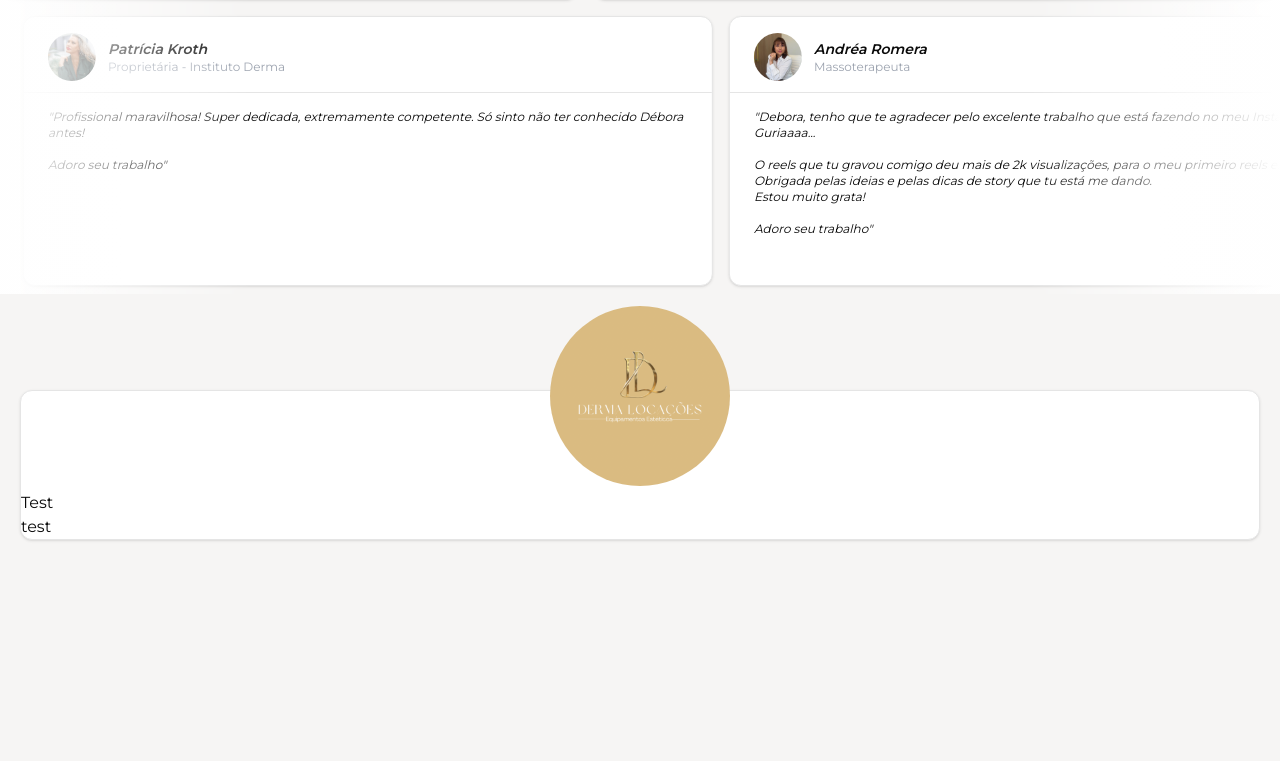
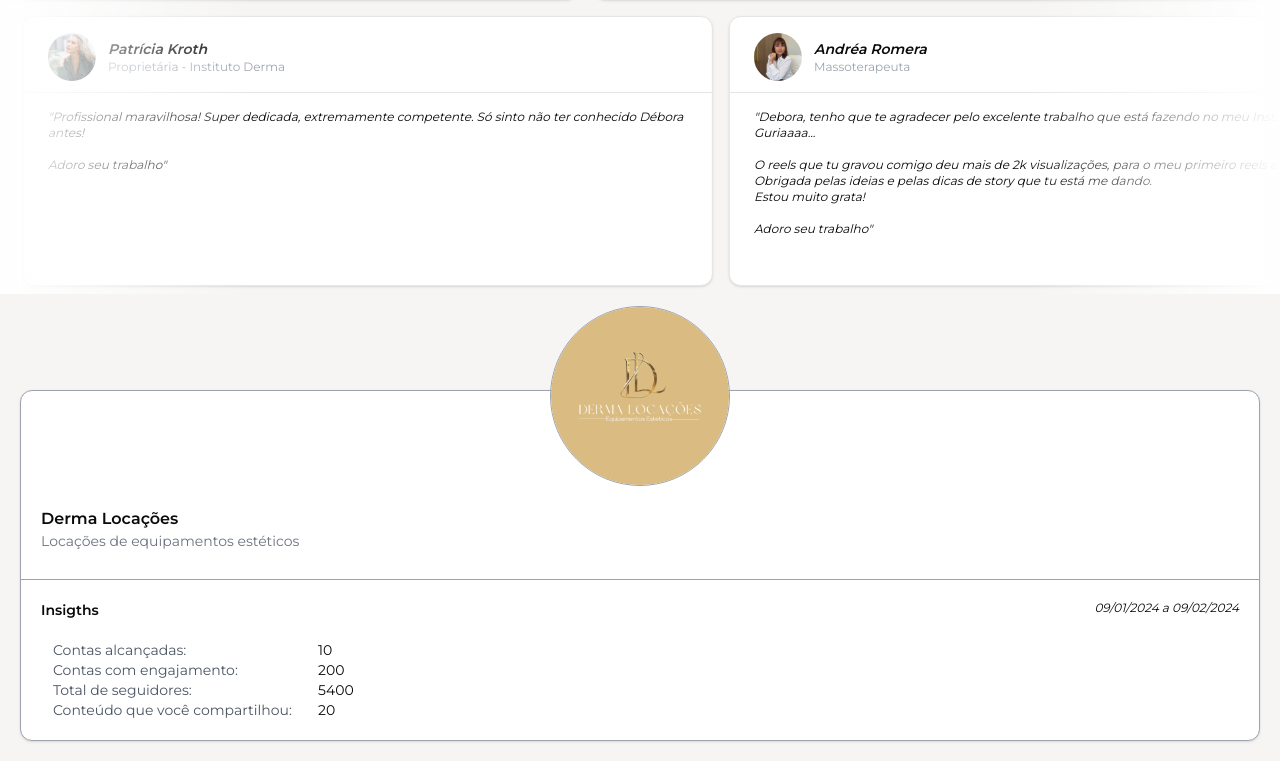
Before and after one commit to verxm/dehdomarketing, a Next.js app: page / in a window 1280 px wide. Shown: the part 1599-2360 px from the top of the page. Before the commit the page ends 2159 px from the top, so only its background shows below. Built offline with nearby package versions, Linux system fonts and the light colour scheme.

Commit message:
feat(CustomerItem): implements initial Isigths block.

```diff
--- a/app/(home)/_components/customer-item.tsx
+++ b/app/(home)/_components/customer-item.tsx
@@ -1,24 +1,44 @@
 import { Card, CardContent } from "@/components/ui/card";
+import { Separator } from "@/components/ui/separator";
 import Image from "next/image";
 
 const CustomerItem = () => {
     return (
-        <Card className="mt-14">
+        <Card className="mt-14 border-gray-400">
             <CardContent className="p-0">
                 <div className="flex flex-col">
                     <div className="items-center flex flex-col pt-5">
                         <Image
-                            className="rounded-full absolute mt-[-105px]"
+                            className="
+                                rounded-full border border-gray-400
+                                absolute
+                                mt-[-105px]
+                                object-cover"
                             src="/derma-locacoes-logo.PNG"
-                            alt="Logo Deh do Marketing" height={180} width={180}
-                            style={{
-                                objectFit: "cover"
-                            }} />
+                            alt="Logo Deh do Marketing" height={180} width={180} />
                     </div>
-                    <div className="h-full pt-20 h-46">
-                        Test
-                        <br />
-                        test
+                    <div className="pt-24 px-5 pb-7 border-b border-gray-400">
+                        <h3 className="font-bold">Derma Locações</h3>
+                        <p className="text-sm text-gray-500">Locações de equipamentos estéticos</p>
+                    </div>
+                    {/* <Separator /> */}
+                    <div className="flex flex-row justify-between px-5 pt-5">
+                        <p className="font-bold text-sm">Insigths</p>
+                        <p className="text-xs italic">09/01/2024 a 09/02/2024</p>
+                    </div>
+                    <div className="flex flex-row px-8 py-5 ">
+                        <div className="flex flex-col w-[265px] text-gray-600 text-sm">
+                            <p>Contas alcançadas:</p>
+                            <p>Contas com engajamento:</p>
+                            <p>Total de seguidores:</p>
+                            <p>Conteúdo que você compartilhou:</p>
+                        </div>
+                        <div className="flex flex-col text-sm">
+                            <p>10</p>
+                            <p>200</p>
+                            <p>5400</p>
+                            <p>20</p>
+                        </div>
                     </div>
                 </div>
             </CardContent>
--- a/app/(home)/_components/feedback-item.tsx
+++ b/app/(home)/_components/feedback-item.tsx
@@ -27,7 +27,7 @@ const FeedbackItem = ({ feedback }: FeedbackItemParameters) => {
 
                         <div className="flex flex-col">
                             <p className="text-sm font-bold italic">{feedback.author}</p>
-                            <p className="text-xs text-gray-400 ital">{feedback.authorPosition}</p>
+                            <p className="text-xs text-gray-400">{feedback.authorPosition}</p>
                         </div>
                     </div>
                 </CardHeader>
```
